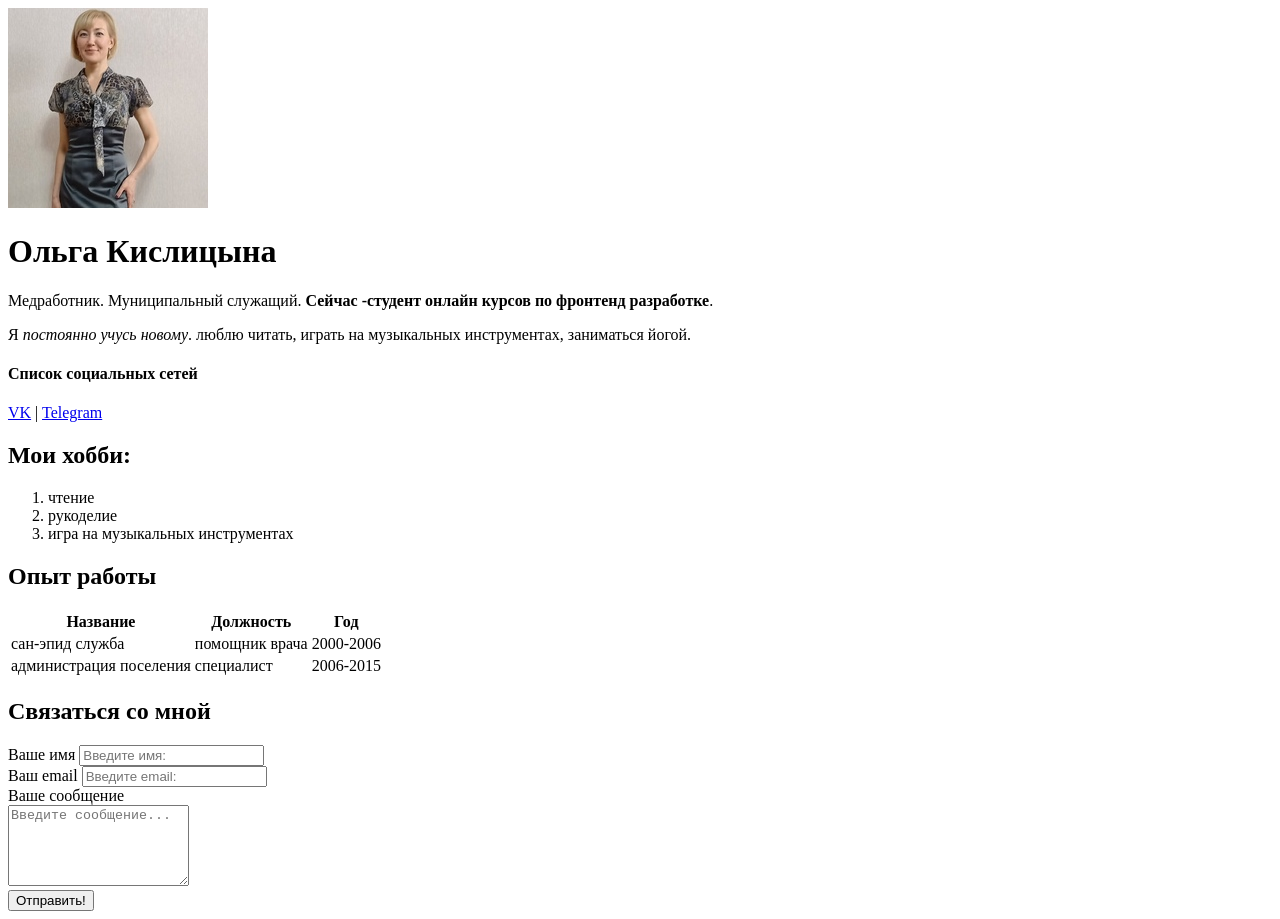
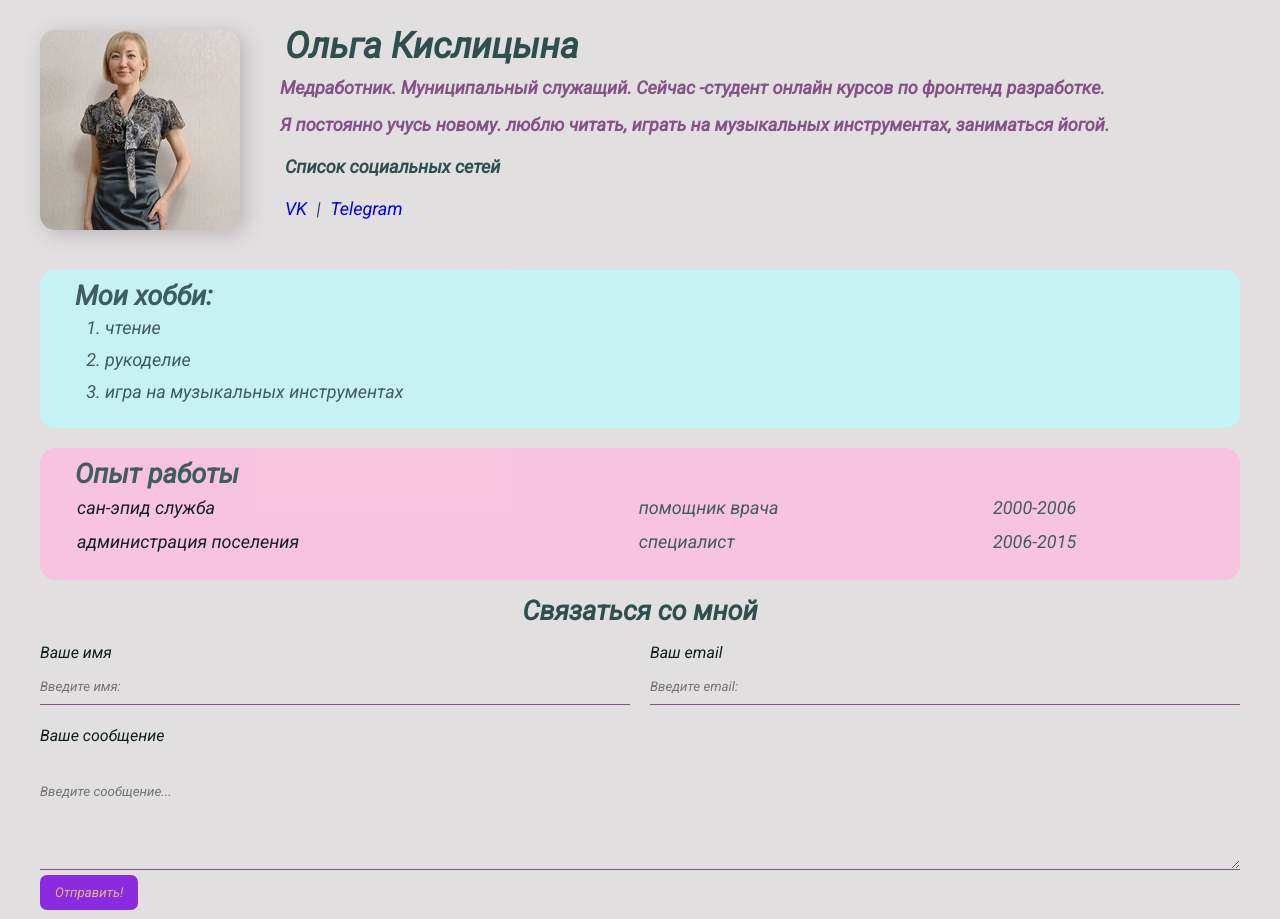
Before and after one commit to OlgaKislisyna/resume, a plain HTML site: page index.html in a window 1280 px wide. Drawn offline with Linux system fonts and the light colour scheme.

Commit message:
add styles

```diff
--- a/index.html
+++ b/index.html
@@ -4,35 +4,42 @@
     <meta charset="UTF-8">
     <meta http-equiv="X-UA-Compatible" content="IE=edge">
     <meta name="viewport" content="width=device-width, initial-scale=1.0">
-
     <meta   name="keywords" content="Olga, resume">
+    <meta name="description" content="Это сайт-резюме Ольги Кислицыной">
     <title>resume Ольги</title>
-    <meta name="description" content="Это сайт-резюме Ольги Кислицыной"
-
+    <link rel="stylesheet" href="styles.css">
+    <link rel="stylesheet" href="font_1.css">
 </head>
 <body>
-    <img src="/images/foto_my.jpg" alt="Ольга Кислицына" width="200">
+    <div class="container">
+<div class="info">
+    <img src="/images/foto_my.jpg" alt="Ольга Кислицына" class="fotomy">
+<div class="info-text">
     <h1>Ольга Кислицына</h1>
       <p>Медработник. Муниципальный служащий. <strong> Сейчас -студент онлайн курсов по фронтенд разработке</strong>.</p>
       <p>Я <em>постоянно учусь новому</em>.  люблю читать, играть на музыкальных инструментах, заниматься йогой.</p>
      <h4>Список социальных сетей</h4>
      <a href="https://vk.com/id154463349" target="_blank">VK</a>
-|
-<a href="https://t.me/OlgaKirov" target="_blank">Telegram</a>
+|    <a href="https://t.me/OlgaKirov" target="_blank">Telegram</a>
+</div>
+</div>
+<div class="personal_card hobby">
 <h2>Мои хобби:</h2>
-<ol>
+    <ol class="list">
         <li>чтение</li>
         <li>рукоделие</li>
         <li>игра на музыкальных инструментах</li>
     </ol>
+</div>
+<div class="personal_card experience">
 <h2>Опыт работы</h2>
-<table>
+<table class="table">
     <thead>
-        <tr>
+        <!--<tr>
             <th>Название</th>
             <th>Должность</th>
             <th>Год</th>
-        </tr>
+        </tr>-->
     </thead>
     <tbody>
         <tr>
@@ -47,25 +54,28 @@
         </tr>
     </tbody>
 </table>
+</div>
+<form action="/" class="form">
     <h2>Связаться со мной</h2>
-<form action="/">
-<div>
+ <div class="form_row">
+<div class="form-groop">
 <label for="name">Ваше имя</label>
 <input type="text" id="name"
 placeholder="Введите имя:">
 </div>
-<div>
+<div class="form-groop">
     <label for="email">Ваш email</label>
     <input type="email"  id="email"
     placeholder="Введите email:">
 </div>
-<div>
+</div>
+<div class="form-groop">
     <label for="massage">Ваше сообщение</label>
     <br>
     <textarea id="massage" cols="20" rows="5" placeholder="Введите сообщение..."></textarea>
 </div>
-<input type="submit" value="Отправить!">
+<input type="submit" value="Отправить!" class="btn">
 </form>
-
+</div>
 </body>
 </html>
--- /dev/null
+++ b/styles.css
@@ -0,0 +1,158 @@
+@import url('https://fonts.googleapis.com/css2?family=Roboto:ital@1&display=swap');
+body {
+    font-family: 'Roboto', sans-serif;
+    font-size: 18px;
+    line-height: 22px;
+    font-weight: 400;
+    background-color: rgb(225, 223, 223);
+    color: darkslategray;
+    }
+    *{
+        margin: 0;
+        padding: 0;
+    }
+a {
+
+    text-decoration: none;
+}
+a:hover {
+
+    text-decoration: underline;
+}
+a:visited {
+    color: rgb(89, 10, 109);
+    }
+a:active {
+    color: rgb(20, 20, 63);
+}
+
+ .container {
+    max-width: 1200px;
+    margin: auto;
+    padding-top: 30px;
+ }
+ .info {
+    margin-bottom:20px ;
+    display: flex;
+     }
+.fotomy {
+    width:200;
+    box-shadow: 5px 4px 20px rgba(81, 53, 83, 0.25);
+    border-radius: 15px;
+    margin-bottom: 20px;
+}
+.info-text {
+    margin-left: 40px;
+}
+.info-text p{
+    font-style: italic;
+    font-weight: 600;
+    color: rgb(133, 82, 133);
+    margin-bottom: 15px;
+}
+.info-text h1,
+.info-text h4,
+.info-text a
+{
+    margin-bottom: 15px;
+    padding: 5px;
+}
+@media (max-width: 661px){
+    .info {
+        display: block;
+        text-align: center;
+    }
+}
+
+.list {
+    padding: 0 20px;
+}
+.list li{
+    margin-bottom:10px;
+}
+.personal_card {
+    padding: 15px 35px;
+    border-radius:15px ;
+    margin-bottom: 20px;
+}
+.personal_card h2 {
+    margin-bottom: 10px;
+}
+.experience {
+    background: rgb(251, 193, 222);
+    opacity: 0.9;
+
+}
+.hobby {
+background: rgb(196, 245, 247);
+opacity: 0.9;
+
+}
+.hobby ol {
+    padding-left: 30px;
+}
+.table {
+    width: 100%;
+}
+.table td {
+    padding-bottom: 10px;
+}
+.table td:nth-child(1) {
+    color: rgb(1, 14, 14);
+}
+.form h2{
+  text-align: center;
+  margin-bottom: 20px;
+}
+.form_row {
+    margin-bottom: 20px;
+    display: flex;
+}
+@media (max-width: 661px){
+    .form_row {
+        display: block;
+    }
+    .form_row .form-groop {
+        width: 100%;
+        margin-right: 0;
+        margin-bottom: 10px;
+    }
+}
+
+
+.form_row .form-groop {
+    width: 50%;
+    margin-right: 20px;
+}
+.form_row .form-groop:last-child {
+    margin-right: 0;
+}
+.form-groop label{
+    display: block;
+    font-size: 16px;
+    color: rgb(18, 30, 30);
+}
+.form-groop input,
+.form-groop textarea {
+    width: 100%;
+    box-sizing: border-box;
+    border: none;
+    background: transparent;
+    border-bottom: 1px solid rgb(133, 82, 133);
+    color: rgb(20, 26, 26);
+    padding: 15px 0 10px;
+    outline: 0;
+    font-family: inherit;
+}
+.btn {
+    background: blueviolet;
+    padding: 10px 15px;
+    border: none;
+    border-radius: 7px;
+    color: burlywood;
+    font-family: inherit;
+    cursor: pointer;
+}
+.btn:hover {
+    color:rgb(18, 31, 31)
+}
```
Lines whose indentation alone changed are shown as unchanged.
